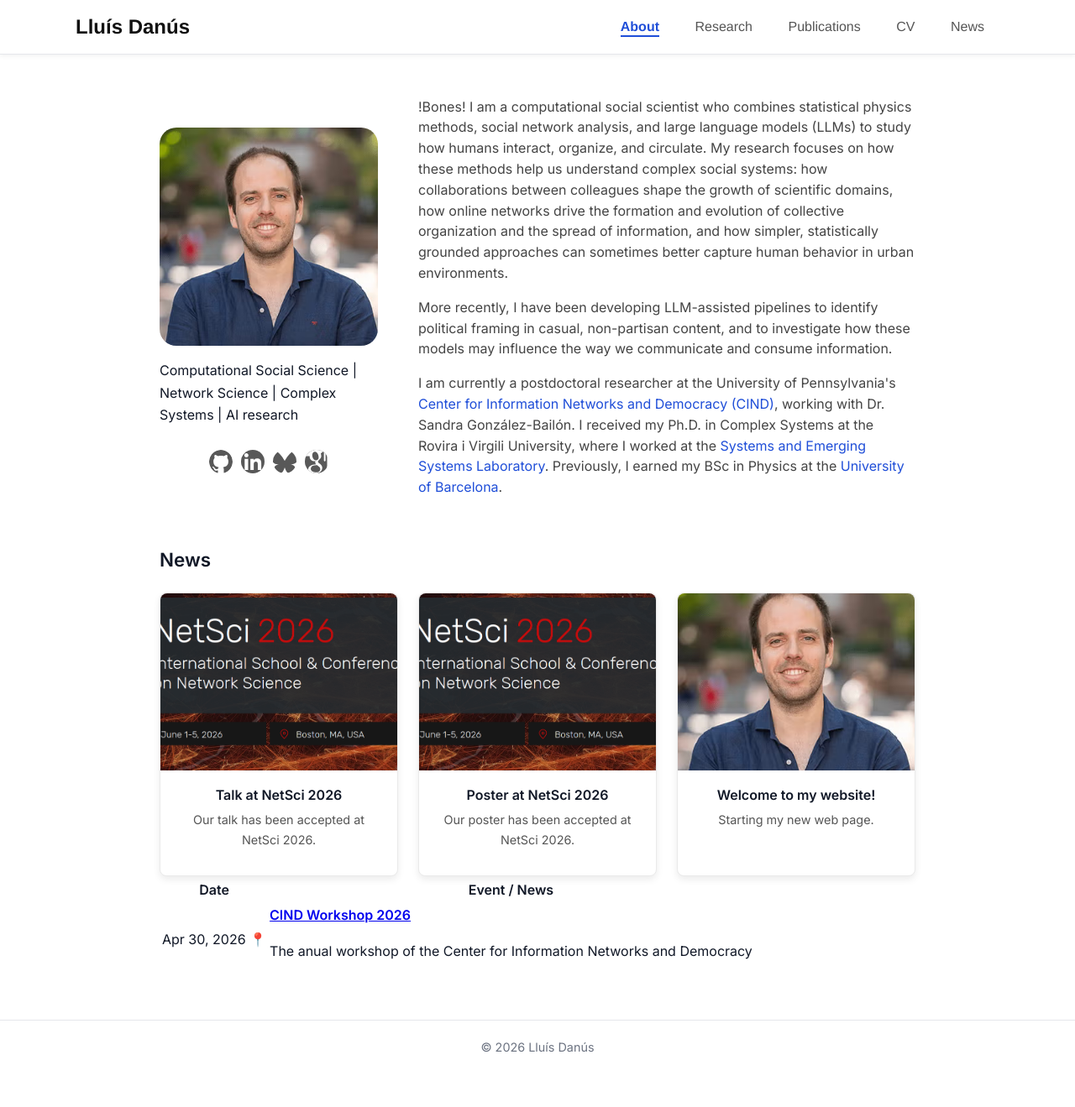
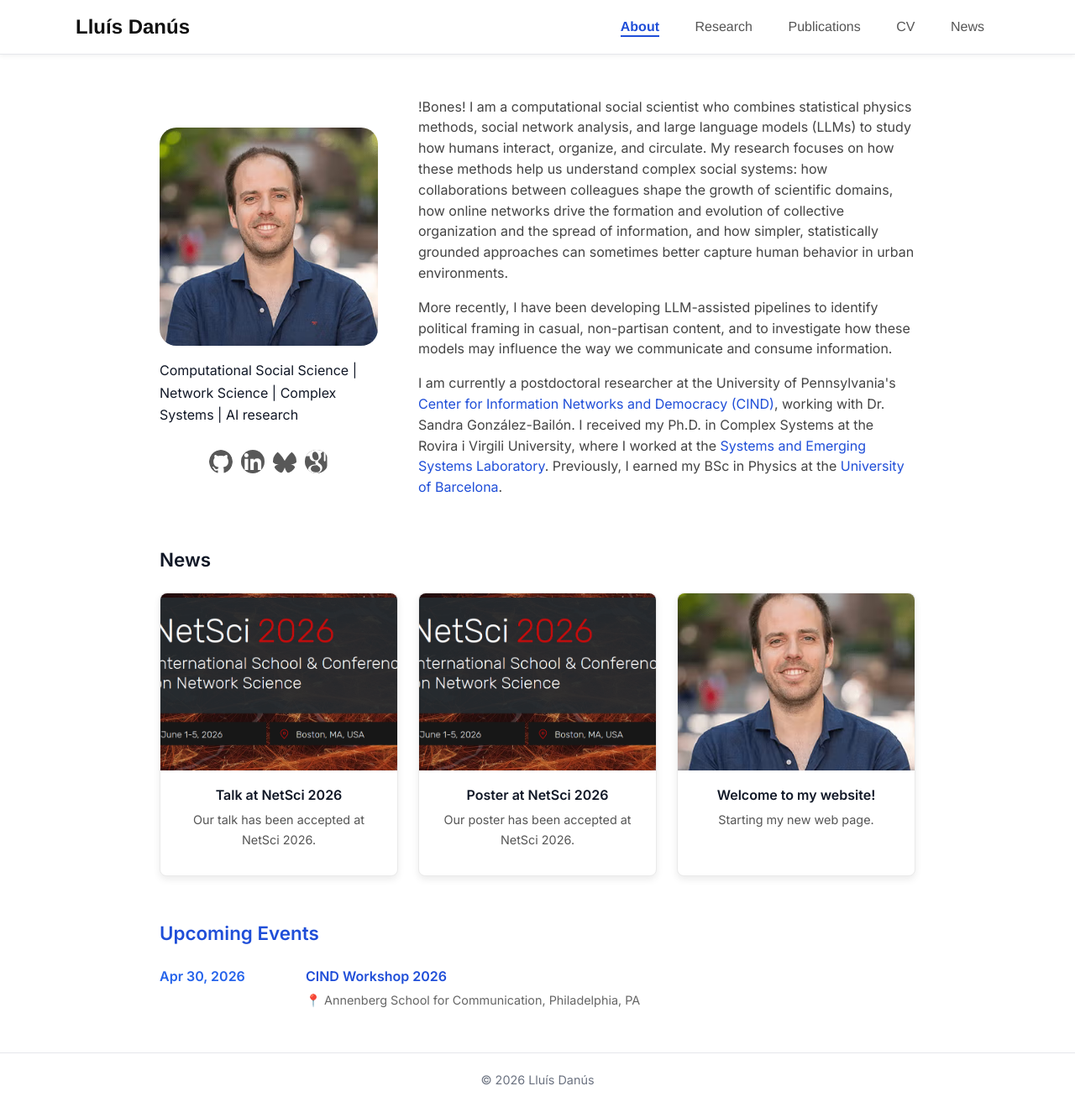
Before and after one commit to lluisdanus/lluisdanus.github.io, a Jekyll site: the page built from index.md, in a window 1280 px wide and 1319 px high. Shown: the whole window at 84% size. Built offline with Jekyll 4.4.1, drawn with Linux system fonts in a browser that asks for light colours.

```diff
--- a/assets/style.css
+++ b/assets/style.css
@@ -557,22 +557,19 @@
   text-decoration: none; /* same as unvisited */
 }
 
-/* Upcoming Events Section */
 .events-section {
   margin-top: 50px;
 }
 
 .events-section h2 {
-  color: #1f4ed8; /* same accent as your publications / about name */
-  font-size: 1.5rem;
-  margin-bottom: 1rem;
+  color: #1f4ed8; /* your accent blue */
+  margin-bottom: 1.2rem;
 }
 
 .events-table {
   display: grid;
   grid-template-columns: 150px 1fr;
-  gap: 10px 20px;
-  align-items: start;
+  gap: 16px 24px;
 }
 
 .event-row {
@@ -581,38 +578,34 @@
 
 .event-date {
   font-weight: 600;
-  color: #2563eb; /* slightly lighter blue */
+  color: #2563eb;
 }
 
-.event-desc a {
+.event-title a {
   color: #1f4ed8;
   text-decoration: none;
   font-weight: 600;
 }
 
-.event-desc a:hover {
+.event-title a:hover {
   text-decoration: underline;
 }
 
-.event-location {
-  display: block;
-  font-size: 0.9rem;
-  margin-top: 2px;
-  color: #555;
+.event-short {
+  margin-top: 4px;
+  color: #444;
+  font-size: 0.95rem;
 }
 
-.event-short {
-  font-size: 0.95rem;
+.event-location {
   margin-top: 4px;
-  color: #444;
+  font-size: 0.9rem;
+  color: #666;
 }
 
-/* Responsive for mobile */
-@media screen and (max-width: 768px) {
+/* Mobile */
+@media (max-width: 768px) {
   .events-table {
     grid-template-columns: 1fr;
   }
-  .event-date {
-    margin-bottom: 0.2rem;
-  }
 }
--- a/index.md
+++ b/index.md
@@ -63,43 +63,50 @@
 </div>
 
 {% assign today = 'now' | date: "%Y-%m-%d" %}
+{% assign upcoming = site.data.events | sort: 'date' %}
 
-<!-- News / Events Table -->
-<div class="events-dashboard">
-  <table>
-    <thead>
-      <tr>
-        <th>Date</th>
-        <th>Event / News</th>
-      </tr>
-    </thead>
-    <tbody>
-      {% assign upcoming = site.data.events | sort: 'date' %}
-      {% for item in upcoming %}
-        {% assign item_date = item.date | date: "%Y-%m-%d" %}
-        {% if item_date >= today %}
-          <tr>
-            <td>
-              {{ item.date | date: "%b %d, %Y" }}
-              {% if item.location %}
-                <span class="location-icon">📍</span>
-              {% endif %}
-            </td>
-            <td>
-              <strong>
-                {% if item.url %}
-                  <a href="{{ item.url }}" target="_blank">{{ item.title }}</a>
-                {% else %}
-                  {{ item.title }}
-                {% endif %}
-              </strong>
-              {% if item.short_content %}
-                <p>{{ item.short_content }}</p>
-              {% endif %}
-            </td>
-          </tr>
-        {% endif %}
-      {% endfor %}
-    </tbody>
-  </table>
+<div class="events-section">
+  <h2>Upcoming Events</h2>
+
+  <div class="events-table">
+    {% for event in upcoming %}
+      {% assign event_date = event.date | date: "%Y-%m-%d" %}
+      {% if event_date >= today %}
+        <div class="event-row">
+
+          <!-- Left column: Date -->
+          <div class="event-date">
+            {{ event.date | date: "%b %d, %Y" }}
+          </div>
+
+          <!-- Right column: Body -->
+          <div class="event-body">
+
+            <!-- 1. Title -->
+            <div class="event-title">
+              <a href="{{ event.url }}" target="_blank">
+                {{ event.title }}
+              </a>
+            </div>
+
+            <!-- 2. Short description -->
+            {% if event.short %}
+              <div class="event-short">
+                {{ event.short }}
+              </div>
+            {% endif %}
+
+            <!-- 3. Location -->
+            {% if event.location %}
+              <div class="event-location">
+                📍 {{ event.location }}
+              </div>
+            {% endif %}
+
+          </div>
+
+        </div>
+      {% endif %}
+    {% endfor %}
+  </div>
 </div>
```
